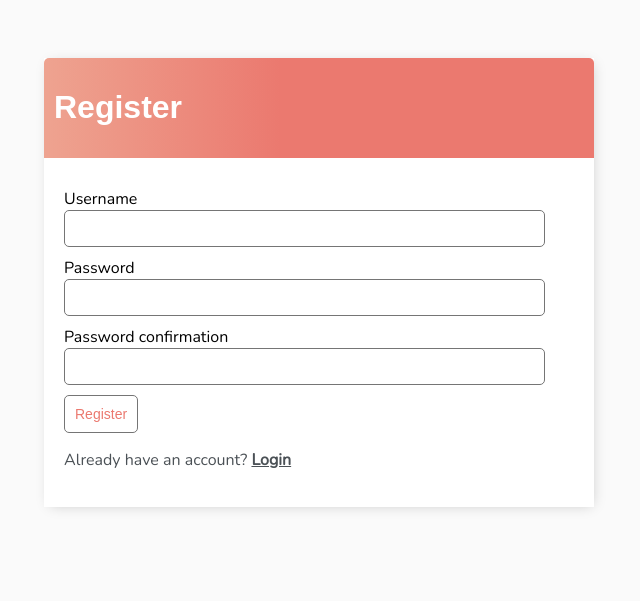
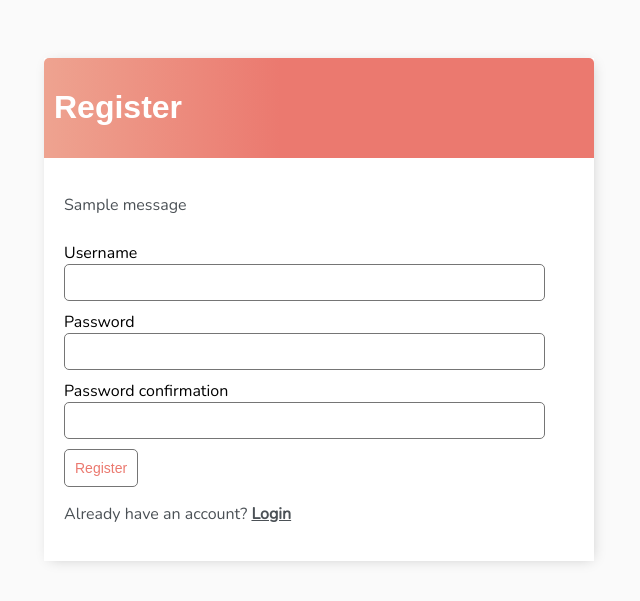
Before and after one commit to muhahahmad68/Todo-app, a Django app: page /register in a window 1280 px wide. Shown: the top 601 px of the page, without its empty margins (321-961 px from the left). Run offline with Django 4.2, Linux system fonts and the light colour scheme; one stand-in notice (Sample message) is shown.

Commit message:
further adjustment

```diff
--- a/app/templates/app/task_list.html
+++ b/app/templates/app/task_list.html
@@ -18,7 +18,7 @@
         <input type='text' name='search-area' placeholder="Search your task" value="{{search_input}}">
         <input class="button" type="submit" value='Search'>
     </form>
-    {% if tasks|length > 0 %}
+    {% if tasks|length >= 0 %}
     <a id="add-link" href="{% url 'task-create' %}">&#x2b;</a>
     {% endif %}
 </div>
--- a/users/templates/users/register.html
+++ b/users/templates/users/register.html
@@ -8,6 +8,9 @@
 <div class="card-body">
     <form method="POST">
         {% csrf_token %}
+        {% for message in messages %}
+            <p>{{message}}</p>
+        {% endfor %}
         <label>{{form.username.label}}</label>
         {{form.username}}
 
```
Also changed, not shown: db.sqlite3.
